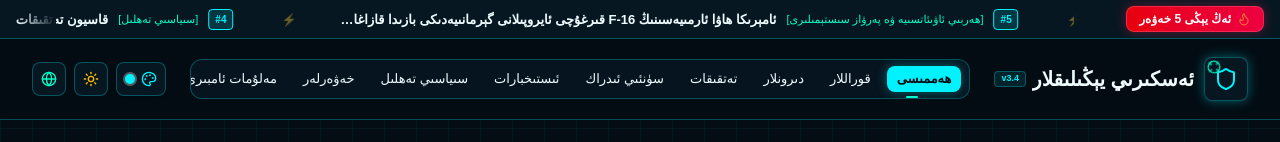
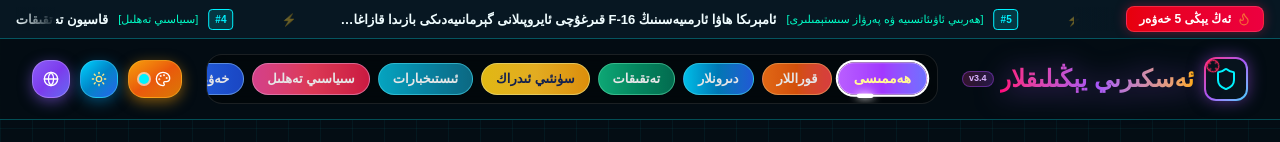
Before and after one commit to Shafaq-Teach/military-news, a React (Vite) app: page / in a window 1280 px wide. Shown: the top 142 px of the page. Built offline with nearby package versions, Linux system fonts and the light colour scheme.

Commit message:
feat: colorful category pills, vibrant site logo, and anti-cache headers

```diff
--- a/src/components/layout/Header.tsx
+++ b/src/components/layout/Header.tsx
@@ -57,6 +57,64 @@ export const Header: React.FC = () => {
     { key: 'database', label: { ug: 'مەلۇمات ئامبىرى', ar: 'الموسوعة', en: 'Database' } }
   ];
 
+  // Distinct vibrant gradient themes matching user's requested colorful style
+  const navThemeMap: Record<string, { gradient: string; text: string; glow: string; border: string }> = {
+    all: {
+      gradient: 'from-[#a855f7] via-[#9333ea] to-[#6366f1]',
+      text: 'text-amber-200',
+      glow: 'shadow-[0_4px_16px_rgba(168,85,247,0.6)]',
+      border: 'border-purple-300/60'
+    },
+    weapons: {
+      gradient: 'from-[#f97316] via-[#ea580c] to-[#ef4444]',
+      text: 'text-white',
+      glow: 'shadow-[0_4px_16px_rgba(249,115,22,0.6)]',
+      border: 'border-orange-300/60'
+    },
+    drones: {
+      gradient: 'from-[#00d2ff] via-[#0284c7] to-[#2563eb]',
+      text: 'text-white',
+      glow: 'shadow-[0_4px_16px_rgba(2,132,199,0.6)]',
+      border: 'border-cyan-300/60'
+    },
+    projects: {
+      gradient: 'from-[#10b981] via-[#059669] to-[#047857]',
+      text: 'text-white',
+      glow: 'shadow-[0_4px_16px_rgba(16,185,129,0.6)]',
+      border: 'border-emerald-300/60'
+    },
+    ai_military: {
+      gradient: 'from-[#facc15] via-[#fbbf24] to-[#f59e0b]',
+      text: 'text-blue-950 font-black',
+      glow: 'shadow-[0_4px_16px_rgba(250,204,21,0.6)]',
+      border: 'border-yellow-200/70'
+    },
+    intelligence: {
+      gradient: 'from-[#06b6d4] via-[#0891b2] to-[#0e7490]',
+      text: 'text-white font-black',
+      glow: 'shadow-[0_4px_16px_rgba(6,182,212,0.6)]',
+      border: 'border-cyan-300/60'
+    },
+    geopolitics: {
+      gradient: 'from-[#ec4899] via-[#f43f5e] to-[#e11d48]',
+      text: 'text-white font-black',
+      glow: 'shadow-[0_4px_16px_rgba(236,72,153,0.6)]',
+      border: 'border-pink-300/60'
+    },
+    news: {
+      gradient: 'from-[#3b82f6] via-[#2563eb] to-[#1d4ed8]',
+      text: 'text-white font-black',
+      glow: 'shadow-[0_4px_16px_rgba(59,130,246,0.6)]',
+      border: 'border-blue-300/60'
+    },
+    database: {
+      gradient: 'from-[#8b5cf6] via-[#7c3aed] to-[#6d28d9]',
+      text: 'text-yellow-200 font-black',
+      glow: 'shadow-[0_4px_16px_rgba(139,92,246,0.6)]',
+      border: 'border-violet-300/60'
+    }
+  };
+
   const currentSiteName = siteSettings.siteName[language] || siteSettings.siteName.ug;
   const currentSlogan = siteSettings.siteSlogan[language] || siteSettings.siteSlogan.ug;
 
@@ -80,17 +138,19 @@ export const Header: React.FC = () => {
             }}
             className="flex items-center gap-2 sm:gap-2.5 cursor-pointer group select-none shrink-0"
           >
-            <div className="relative w-9 h-9 sm:w-11 sm:h-11 flex items-center justify-center bg-[var(--bg-surface)] border border-[var(--border-color)] rounded-lg p-1.5 group-hover:border-[var(--border-highlight)] transition-all shadow-[0_0_12px_var(--accent-glow)] shrink-0">
-              <Shield className="w-5 h-5 sm:w-6 sm:h-6 text-[var(--accent-primary)] group-hover:scale-110 transition-transform" />
-              <Crosshair className="w-3.5 h-3.5 text-[var(--accent-secondary)] absolute top-0.5 end-0.5 animate-spin" style={{ animationDuration: '8s' }} />
+            <div className="relative w-9 h-9 sm:w-11 sm:h-11 flex items-center justify-center p-0.5 rounded-xl bg-gradient-to-br from-[#ff007a] via-[#a855f7] to-[#00d2ff] shadow-[0_0_16px_rgba(168,85,247,0.5)] group-hover:scale-105 transition-all shrink-0">
+              <div className="w-full h-full rounded-[10px] bg-[#07131d] flex items-center justify-center">
+                <Shield className="w-5 h-5 sm:w-6 sm:h-6 text-[#00f2fe] group-hover:scale-110 transition-transform" />
+                <Crosshair className="w-3.5 h-3.5 text-[#ff2a5f] absolute top-0.5 end-0.5 animate-spin" style={{ animationDuration: '8s' }} />
+              </div>
             </div>
 
             <div className="min-w-0">
               <div className="flex items-center gap-1.5">
-                <span className="text-sm sm:text-lg md:text-xl font-black tracking-tight text-[var(--text-primary)] font-['Orbitron',sans-serif] truncate">
+                <span className="text-base sm:text-xl md:text-2xl font-black tracking-wider bg-gradient-to-r from-[#ff007a] via-[#a855f7] via-[#00d2ff] via-[#10b981] to-[#ffaa00] bg-clip-text text-transparent font-['Orbitron',sans-serif] drop-shadow-[0_2px_14px_rgba(168,85,247,0.6)] truncate">
                   {currentSiteName}
                 </span>
-                <span className="hidden xl:inline-block px-1.5 py-0.2 text-[9px] font-mono font-bold bg-[var(--accent-primary)]/10 text-[var(--accent-primary)] border border-[var(--border-color)] rounded">
+                <span className="hidden xl:inline-block px-1.5 py-0.2 text-[9px] font-mono font-bold bg-gradient-to-r from-pink-500/20 to-purple-500/20 text-purple-300 border border-purple-500/40 rounded-full">
                   v3.4
                 </span>
               </div>
@@ -100,26 +160,27 @@ export const Header: React.FC = () => {
             </div>
           </div>
 
-          {/* 2. Middle Category Navigation (Now has maximum space for all 9 categories!) */}
+          {/* 2. Middle Category Navigation (Vibrant Candy Pills matching user screenshot) */}
           <nav className="hidden md:flex items-center justify-center flex-1 mx-1 sm:mx-2 min-w-0">
-            <div className="flex items-center gap-1 sm:gap-1.5 px-2 py-1.5 rounded-xl bg-[var(--bg-surface)]/80 border border-[var(--border-color)] backdrop-blur-sm overflow-x-auto scrollbar-none">
+            <div className="flex items-center gap-1.5 sm:gap-2 px-3 py-2 rounded-2xl bg-black/40 border border-white/10 backdrop-blur-md overflow-x-auto scrollbar-none shadow-inner">
               {navCategories.map(cat => {
                 const isActive = activeCategory === cat.key;
                 const label = cat.label[language] || cat.label.ug;
+                const theme = navThemeMap[cat.key] || navThemeMap.all;
 
                 return (
                   <button
                     key={cat.key}
                     onClick={() => handleCategoryClick(cat.key)}
-                    className={`px-2.5 py-1 rounded-lg text-xs sm:text-[13px] whitespace-nowrap transition-all relative ${
+                    className={`px-3.5 py-1.5 rounded-full text-xs sm:text-[13px] whitespace-nowrap transition-all duration-300 relative border bg-gradient-to-r ${theme.gradient} ${theme.border} ${theme.text} font-bold ${
                       isActive
-                        ? 'bg-[var(--accent-primary)] text-[var(--bg-main)] font-black shadow-[0_0_12px_var(--accent-glow)]'
-                        : 'text-[var(--text-primary)] hover:text-[var(--border-highlight)] hover:bg-[var(--bg-card-hover)] font-medium'
+                        ? `ring-2 ring-white scale-105 ${theme.glow} brightness-110 z-10 shadow-lg`
+                        : 'opacity-90 hover:opacity-100 hover:scale-105 shadow-sm'
                     }`}
                   >
                     <span>{label}</span>
                     {isActive && (
-                      <span className="absolute -bottom-1.5 start-1/2 -translate-x-1/2 w-3 h-0.5 bg-[var(--accent-secondary)] rounded-full"></span>
+                      <span className="absolute -bottom-1 start-1/2 -translate-x-1/2 w-4 h-1 bg-white rounded-full shadow-[0_0_8px_#ffffff]"></span>
                     )}
                   </button>
                 );
@@ -127,58 +188,58 @@ export const Header: React.FC = () => {
             </div>
           </nav>
 
-          {/* 3. Action Controls: ALL Compact Icon Buttons (Left in RTL) */}
-          <div className="flex items-center gap-1 sm:gap-2 shrink-0">
+          {/* 3. Action Controls: Vibrant Gradient Pill Buttons (Left in RTL, matching user screenshot) */}
+          <div className="flex items-center gap-1.5 sm:gap-2.5 shrink-0">
 
-            {/* 1) Theme Switcher Button (Palette Icon + Glow Dot) */}
+            {/* 1) Theme Switcher Button (Golden-Amber Gradient) */}
             <button
               onClick={cycleTheme}
               title={t('theme')}
-              className="p-2 rounded-lg border border-[var(--border-color)] bg-[var(--bg-surface)] hover:bg-[var(--bg-card-hover)] hover:border-[var(--border-highlight)] text-[var(--text-primary)] transition-all flex items-center gap-1.5 shadow-sm group"
+              className="p-2.5 rounded-2xl border border-amber-300/40 bg-gradient-to-br from-[#f59e0b] via-[#ea580c] to-[#d97706] text-white hover:brightness-110 shadow-[0_4px_14px_rgba(245,158,11,0.5)] transition-all flex items-center gap-1.5 group shrink-0 hover:scale-105 active:scale-95"
             >
-              <Palette className="w-4 h-4 text-[var(--accent-primary)] group-hover:rotate-45 transition-transform" />
+              <Palette className="w-4 h-4 text-white group-hover:rotate-45 transition-transform" />
               <span
-                className="w-2.5 h-2.5 rounded-full ring-2 ring-white/30 inline-block shadow-sm"
+                className="w-2.5 h-2.5 rounded-full ring-2 ring-white/60 inline-block shadow-sm"
                 style={{ backgroundColor: themeColors[theme] }}
               />
             </button>
 
-            {/* 2) Dark / Light Mode Toggle Button */}
+            {/* 2) Dark / Light Mode Toggle Button (Sky-Blue Gradient) */}
             <button
               onClick={toggleDisplayMode}
               title={displayMode === 'dark' ? t('modeLight') : t('modeDark')}
-              className="p-2 rounded-lg border border-[var(--border-color)] bg-[var(--bg-surface)] hover:bg-[var(--bg-card-hover)] text-[var(--text-primary)] transition-all"
+              className="p-2.5 rounded-2xl border border-cyan-300/40 bg-gradient-to-br from-[#00d2ff] via-[#0284c7] to-[#2563eb] text-white hover:brightness-110 shadow-[0_4px_14px_rgba(2,132,199,0.5)] transition-all flex items-center justify-center shrink-0 hover:scale-105 active:scale-95"
             >
               {displayMode === 'dark' ? (
-                <Sun className="w-4 h-4 text-amber-400" />
+                <Sun className="w-4 h-4 text-amber-200" />
               ) : (
-                <Moon className="w-4 h-4 text-sky-500" />
+                <Moon className="w-4 h-4 text-white" />
               )}
             </button>
 
-            {/* 3) Language Dropdown (Globe Icon Only button) */}
+            {/* 3) Language Dropdown (Deep Purple Gradient) */}
             <div className="relative">
               <button
                 onClick={() => setLangDropdownOpen(prev => !prev)}
                 title="تىل تاللاش / Select Language"
-                className="p-2 rounded-lg border border-[var(--border-color)] bg-[var(--bg-surface)] hover:border-[var(--border-highlight)] text-xs font-bold text-[var(--text-primary)] transition-all flex items-center justify-center"
+                className="p-2.5 rounded-2xl border border-purple-300/40 bg-gradient-to-br from-[#8b5cf6] via-[#7c3aed] to-[#6366f1] text-white hover:brightness-110 shadow-[0_4px_14px_rgba(139,92,246,0.5)] transition-all flex items-center justify-center shrink-0 hover:scale-105 active:scale-95"
               >
-                <Globe className="w-4 h-4 text-[var(--accent-secondary)]" />
+                <Globe className="w-4 h-4 text-white" />
               </button>
 
               {langDropdownOpen && (
                 <div
-                  className="absolute end-0 mt-2 w-32 bg-[var(--bg-surface)] border border-[var(--border-highlight)] rounded-lg shadow-2xl p-1 z-50 hud-panel"
+                  className="absolute end-0 mt-2 w-32 bg-[#07131d]/95 backdrop-blur-xl border border-purple-500/40 rounded-xl shadow-2xl p-1 z-50 hud-panel"
                   onClick={() => setLangDropdownOpen(false)}
                 >
                   {languages.map(item => (
                     <button
                       key={item.code}
                       onClick={() => setLanguage(item.code)}
-                      className={`w-full text-start px-3 py-2 text-xs rounded transition-colors ${
+                      className={`w-full text-start px-3 py-2 text-xs rounded-lg transition-colors font-bold ${
                         language === item.code
-                          ? 'bg-[var(--accent-primary)]/20 text-[var(--accent-primary)] font-bold'
-                          : 'hover:bg-[var(--bg-card-hover)] text-[var(--text-primary)]'
+                          ? 'bg-gradient-to-r from-purple-600 to-indigo-600 text-white shadow-sm'
+                          : 'hover:bg-white/10 text-white/90'
                       }`}
                     >
                       {item.label}
@@ -188,12 +249,12 @@ export const Header: React.FC = () => {
               )}
             </div>
 
-            {/* 4) Admin CMS Dashboard Button: Hidden on homepage for security. Only shows exit button when admin is actively open */}
+            {/* 4) Admin CMS Dashboard Button */}
             {isAdminOpen && (
               <button
                 onClick={() => setIsAdminOpen(false)}
                 title={t('exitAdmin')}
-                className="p-2 rounded-lg text-xs font-bold transition-all flex items-center justify-center bg-rose-600 text-white shadow-[0_0_15px_rgba(225,29,72,0.5)] border border-rose-400"
+                className="p-2.5 rounded-2xl text-xs font-bold transition-all flex items-center justify-center bg-gradient-to-r from-rose-600 to-red-600 text-white shadow-[0_0_15px_rgba(225,29,72,0.5)] border border-rose-300/50 hover:scale-105"
               >
                 <Settings className="w-4 h-4 animate-spin" />
               </button>
@@ -206,19 +267,20 @@ export const Header: React.FC = () => {
       </div>
 
       {/* 4. Mobile & Tablet Category Scroll Strip (Visible on screens < md) */}
-      <div className="md:hidden border-t border-[var(--border-color)]/60 bg-[var(--bg-surface)]/80 px-2 py-1.5 overflow-x-auto scrollbar-none flex items-center gap-1">
+      <div className="md:hidden border-t border-white/10 bg-black/60 backdrop-blur-md px-2 py-2 overflow-x-auto scrollbar-none flex items-center gap-1.5 shadow-inner">
         {navCategories.map(cat => {
           const isActive = activeCategory === cat.key;
           const label = cat.label[language] || cat.label.ug;
+          const theme = navThemeMap[cat.key] || navThemeMap.all;
 
           return (
             <button
               key={cat.key}
               onClick={() => handleCategoryClick(cat.key)}
-              className={`px-2.5 py-1 rounded-md text-xs whitespace-nowrap transition-all shrink-0 ${
+              className={`px-3 py-1 rounded-full text-xs whitespace-nowrap transition-all duration-300 shrink-0 border bg-gradient-to-r ${theme.gradient} ${theme.border} ${theme.text} font-bold ${
                 isActive
-                  ? 'bg-[var(--accent-primary)] text-[var(--bg-main)] font-black shadow-sm'
-                  : 'text-[var(--text-secondary)] hover:text-[var(--text-primary)] font-medium'
+                  ? `ring-2 ring-white scale-105 ${theme.glow} brightness-110 shadow-md`
+                  : 'opacity-85 hover:opacity-100 hover:scale-105 shadow-sm'
               }`}
             >
               {label}
```
Also changed, not shown: index.html (+3 -0 lines), 1 other file (tests, documents, lock files or other folders).
